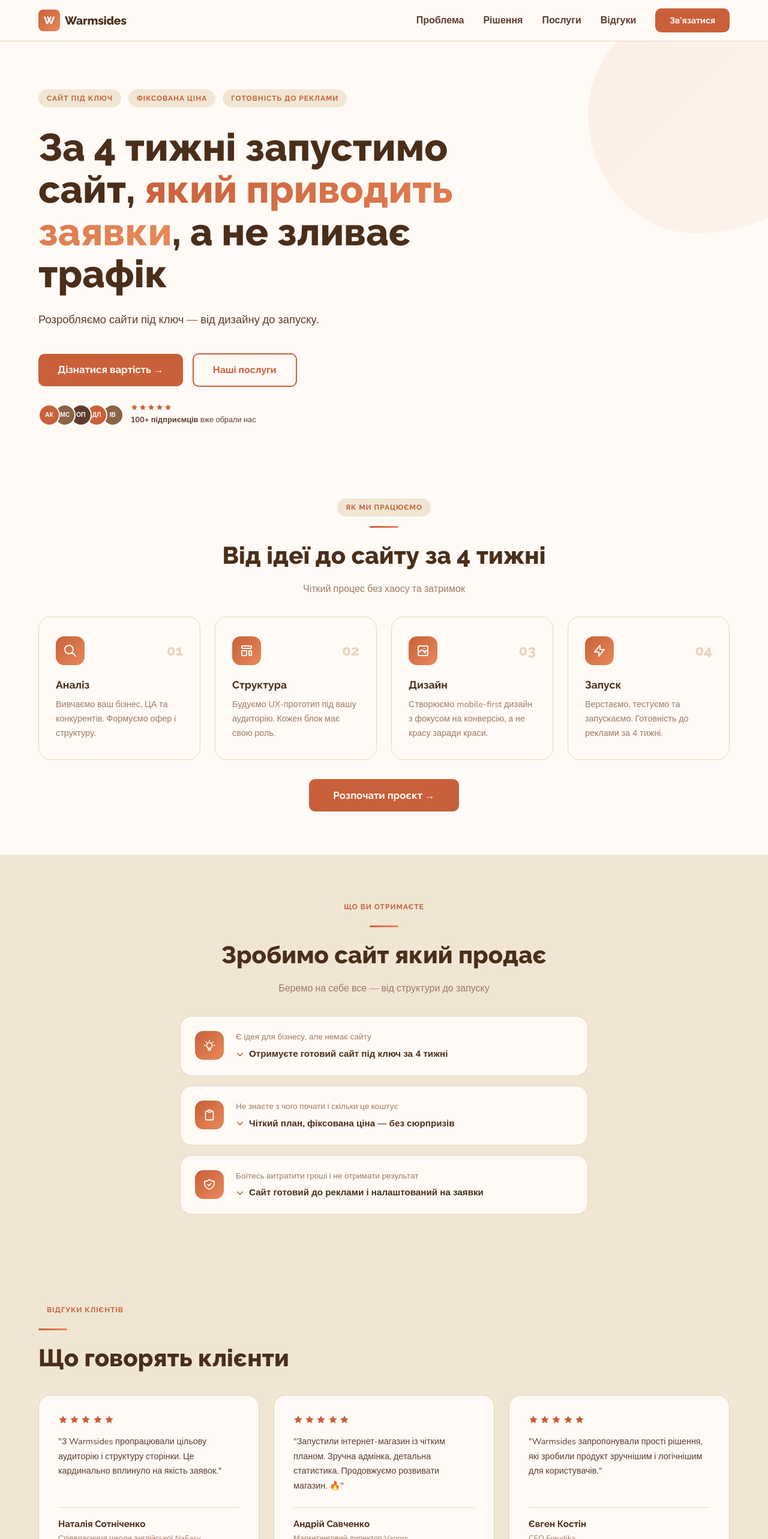
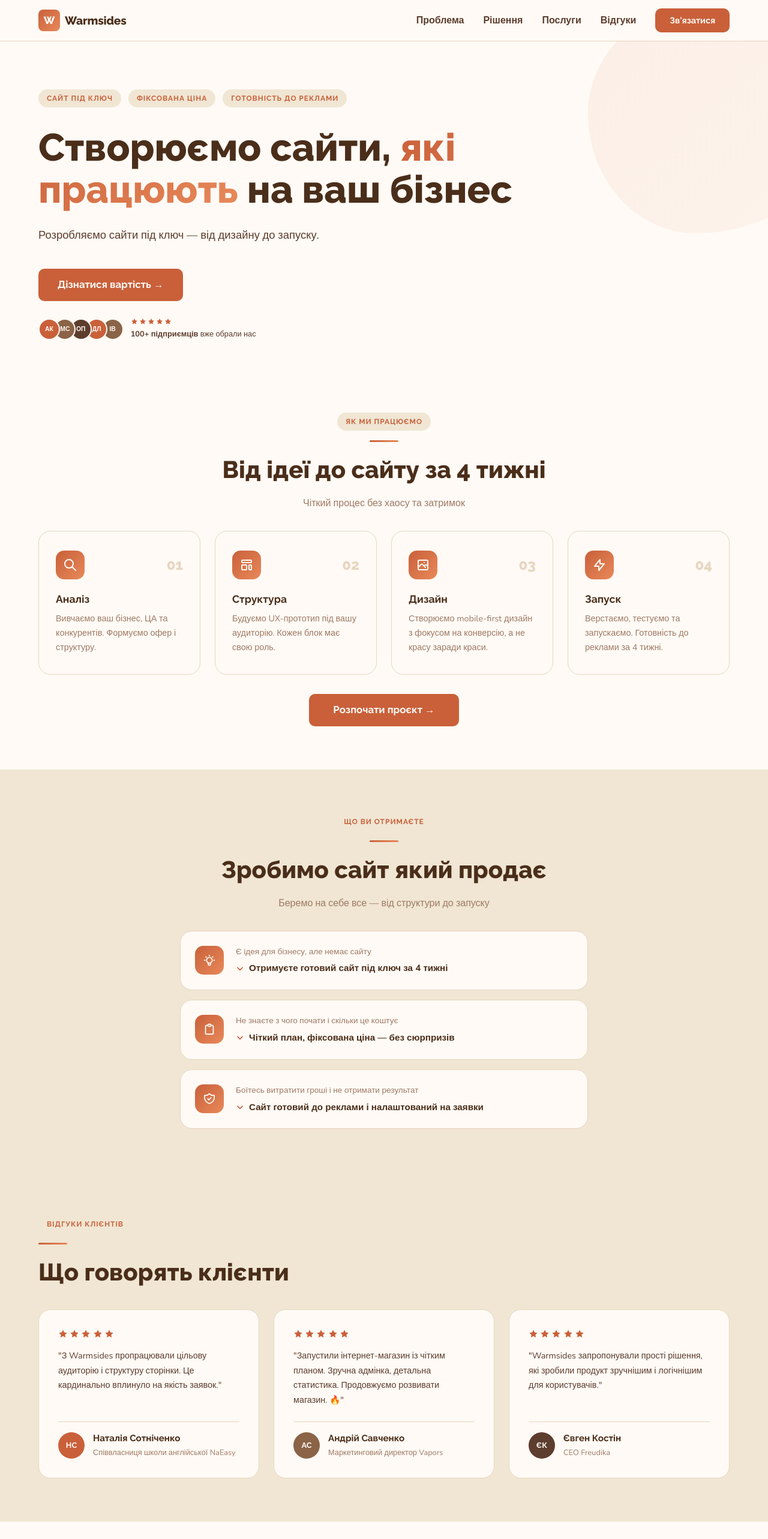
Before and after one commit to nicksolntsev2808/wamsides_landing, a React (Vite) app: page / in a window 1280 px wide. Shown: the top 2566 px of the page at 60% size. Built offline with nearby package versions, Linux system fonts and the light colour scheme.

Commit message:
Add files via upload

```diff
--- a/src/web/pages/Home.tsx
+++ b/src/web/pages/Home.tsx
@@ -117,9 +117,9 @@ function Hero() {
 
         {/* Headline */}
         <h1 className="fade-up fade-up-delay-1" style={{ fontFamily: "Raleway, sans-serif", fontWeight: 800, fontSize: "clamp(2.2rem, 5vw, 4.5rem)", lineHeight: 1.1, color: "#4A2E1A", maxWidth: "800px", marginBottom: "1.5rem" }}>
-          За 4 тижні запустимо сайт,{" "}
-          <span className="ws-gradient-text">який приводить заявки</span>,{" "}
-          а не зливає трафік
+          Створюємо сайти,{" "}
+          <span className="ws-gradient-text">які працюють</span>{" "}
+          на ваш бізнес
         </h1>
 
         {/* Sub */}
@@ -132,9 +132,7 @@ function Hero() {
           <button className="btn-primary" style={{ fontSize: "1.05rem", padding: "0.9rem 2rem" }} onClick={() => document.getElementById("contact")?.scrollIntoView({ behavior: "smooth" })}>
             Дізнатися вартість →
           </button>
-          <button className="btn-outline" onClick={() => document.getElementById("solution")?.scrollIntoView({ behavior: "smooth" })}>
-            Наші послуги
-          </button>
+
         </div>
 
         {/* Social proof */}
@@ -351,16 +349,22 @@ function Reviews() {
       quote: "З Warmsides пропрацювали цільову аудиторію і структуру сторінки. Це кардинально вплинуло на якість заявок.",
       name: "Наталія Сотніченко",
       role: "Співвласниця школи англійської NaEasy",
+      initials: "НС",
+      color: "#C9603A",
     },
     {
       quote: "Запустили інтернет-магазин із чітким планом. Зручна адмінка, детальна статистика. Продовжуємо розвивати магазин. 🔥",
       name: "Андрій Савченко",
       role: "Маркетинговий директор Vapors",
+      initials: "АС",
+      color: "#8B6347",
     },
     {
       quote: "Warmsides запропонували прості рішення, які зробили продукт зручнішим і логічнішим для користувачів.",
       name: "Євген Костін",
       role: "CEO Freudika",
+      initials: "ЄК",
+      color: "#5C3D2E",
     },
 
   ];
@@ -390,9 +394,14 @@ function Reviews() {
               <p style={{ fontFamily: "Nunito, sans-serif", color: "#5C3D2E", fontSize: "0.9rem", lineHeight: 1.7, flex: 1, marginBottom: "1.5rem" }}>
                 "{r.quote}"
               </p>
-              <div style={{ borderTop: "1px solid #E8D5C0", paddingTop: "1rem" }}>
-                <div style={{ fontFamily: "Raleway, sans-serif", fontWeight: 700, fontSize: "0.95rem", color: "#4A2E1A" }}>{r.name}</div>
-                <div style={{ fontFamily: "Nunito, sans-serif", fontSize: "0.8rem", color: "#9E7A65", marginTop: "0.2rem" }}>{r.role}</div>
+              <div style={{ borderTop: "1px solid #E8D5C0", paddingTop: "1rem", display: "flex", alignItems: "center", gap: "0.875rem" }}>
+                <div style={{ width: "2.75rem", height: "2.75rem", borderRadius: "50%", background: r.color, display: "flex", alignItems: "center", justifyContent: "center", flexShrink: 0 }}>
+                  <span style={{ fontFamily: "Raleway, sans-serif", fontWeight: 700, fontSize: "0.8rem", color: "#FFFAF5" }}>{r.initials}</span>
+                </div>
+                <div>
+                  <div style={{ fontFamily: "Raleway, sans-serif", fontWeight: 700, fontSize: "0.95rem", color: "#4A2E1A" }}>{r.name}</div>
+                  <div style={{ fontFamily: "Nunito, sans-serif", fontSize: "0.8rem", color: "#9E7A65", marginTop: "0.2rem" }}>{r.role}</div>
+                </div>
               </div>
             </div>
           ))}
@@ -561,7 +570,7 @@ function Contact() {
                 </div>
 
                 <div>
-                  <label style={{ fontFamily: "Nunito, sans-serif", fontWeight: 600, fontSize: "0.875rem", color: "#5C3D2E", display: "block", marginBottom: "0.5rem" }}>Телефон або email *</label>
+                  <label style={{ fontFamily: "Nunito, sans-serif", fontWeight: 600, fontSize: "0.875rem", color: "#5C3D2E", display: "block", marginBottom: "0.5rem" }}>Телефон *</label>
                   <input
                     className="ws-input"
                     type="text"
```
Also changed, not shown: index.html (+1 -1 lines).
